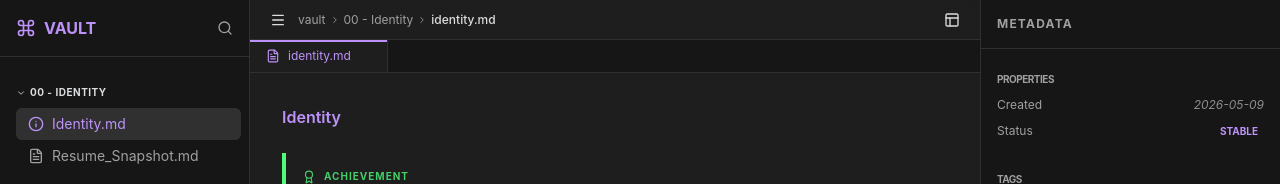
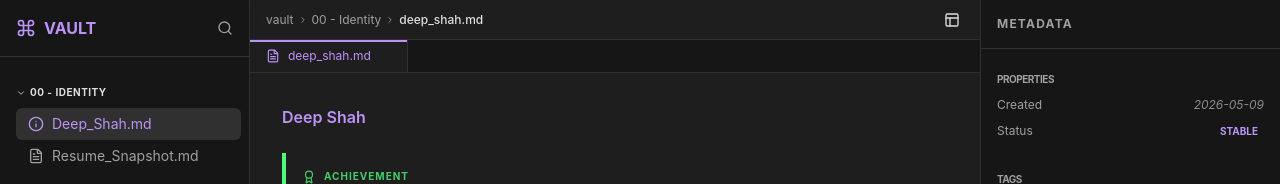
Before and after one commit to DeepShah1406/DeepShah1406.github.io, a React (Vite) app: page / in a window 1280 px wide. Shown: the top 184 px of the page. Built offline with nearby package versions, Linux system fonts and the light colour scheme.

Commit message:
refactor(ui): rename identity to deep_shah, disable sidebar collapse, and enhance 3d node

```diff
--- a/src/App.tsx
+++ b/src/App.tsx
@@ -6,7 +6,7 @@ import { useVaultStore } from './store/useVaultStore'
 import { useNotes } from './hooks/useNotes'
 
 // 00 - Identity
-import identityContent from './vault/00-identity/Identity.md?raw'
+import deepShahContent from './vault/00-identity/Deep_Shah.md?raw'
 import resumeSnapshotContent from './vault/00-identity/Resume_Snapshot.md?raw'
 
 // 01 - Skills
@@ -45,10 +45,10 @@ function App() {
     }
 
     setNotes({
-      'identity': {
-        id: 'identity',
-        title: 'Identity',
-        content: identityContent,
+      'deep_shah': {
+        id: 'deep_shah',
+        title: 'Deep Shah',
+        content: deepShahContent,
         folder: '00 - Identity',
         tags: ['#ai', '#ml', '#automation']
       },
--- a/src/components/graph/GraphView.tsx
+++ b/src/components/graph/GraphView.tsx
@@ -9,7 +9,7 @@ interface GraphNode {
   name: string;
   val: number;
   color?: string;
-  isIdentity?: boolean;
+  isDeepShah?: boolean;
 }
 
 interface GraphLink {
@@ -41,7 +41,6 @@ export const GraphView: React.FC = () => {
     updateDimensions();
     window.addEventListener('resize', updateDimensions);
 
-    // Extract colors from CSS variables
     const style = getComputedStyle(document.documentElement);
     setColors({
       accent: style.getPropertyValue('--accent').trim() || '#bd93f9',
@@ -55,13 +54,13 @@ export const GraphView: React.FC = () => {
   // Prepare graph data
   const graphData = useMemo(() => {
     const nodes: GraphNode[] = Object.values(notes).map(n => {
-      const isIdentity = n.id === 'identity';
+      const isDeepShah = n.id === 'deep_shah';
       return {
         id: n.id,
-        name: isIdentity ? 'Deep Shah' : n.title,
-        val: isIdentity ? 8 : (n.id === activeNoteId ? 4 : 2),
-        color: isIdentity ? colors.identity : (n.id === activeNoteId ? colors.accent : colors.muted),
-        isIdentity
+        name: isDeepShah ? 'Deep Shah' : n.title,
+        val: isDeepShah ? 12 : (n.id === activeNoteId ? 5 : 2), // Keep Deep Shah node largest
+        color: isDeepShah ? colors.identity : (n.id === activeNoteId ? colors.accent : colors.muted),
+        isDeepShah
       };
     });
 
@@ -69,12 +68,12 @@ export const GraphView: React.FC = () => {
     const noteList = Object.values(notes);
 
     noteList.forEach(node => {
-      if (node.id !== 'identity') {
-        links.push({ source: 'identity', target: node.id });
+      if (node.id !== 'deep_shah') {
+        links.push({ source: 'deep_shah', target: node.id });
       }
 
       noteList.forEach(otherNode => {
-        if (node.id !== otherNode.id && node.folder === otherNode.folder && node.id !== 'identity' && otherNode.id !== 'identity') {
+        if (node.id !== otherNode.id && node.folder === otherNode.folder && node.id !== 'deep_shah' && otherNode.id !== 'deep_shah') {
             if (!links.some(l => (l.source === otherNode.id && l.target === node.id))) {
                 links.push({ source: node.id, target: otherNode.id });
             }
@@ -118,15 +117,14 @@ export const GraphView: React.FC = () => {
           nodeThreeObject={(node: any) => {
             const isHovered = hoverNode?.id === node.id;
             const isActive = node.id === activeNoteId;
-            const isIdentity = node.isIdentity;
+            const isDeepShah = node.isDeepShah;
 
-            // Base size calculation
-            let size = isIdentity ? 3 : (isActive ? 2 : 1.2);
-            if (isHovered) size *= 1.3; // Scale up on hover
+            // Base visual size
+            let size = isDeepShah ? 4 : (isActive ? 2.5 : 1.5);
+            if (isHovered) size *= 1.4; // Responsive hover animation
 
             const group = new THREE.Group();
 
-            // Sphere Geometry
             const geometry = new THREE.SphereGeometry(size);
             const material = new THREE.MeshPhongMaterial({
                 color: node.color,
@@ -137,14 +135,13 @@ export const GraphView: React.FC = () => {
             const sphere = new THREE.Mesh(geometry, material);
             group.add(sphere);
 
-            // Glow Effect
-            if (isActive || isIdentity || isHovered) {
-                const glowSize = size * 1.5;
+            if (isActive || isDeepShah || isHovered) {
+                const glowSize = size * 1.6;
                 const glowGeom = new THREE.SphereGeometry(glowSize);
                 const glowMat = new THREE.MeshBasicMaterial({
                     color: node.color,
                     transparent: true,
-                    opacity: isHovered ? 0.3 : 0.15
+                    opacity: isHovered ? 0.35 : 0.18
                 });
                 group.add(new THREE.Mesh(glowGeom, glowMat));
             }
--- a/src/components/layout/MainLayout.tsx
+++ b/src/components/layout/MainLayout.tsx
@@ -123,7 +123,7 @@ export const MainLayout: React.FC<{ children: React.ReactNode }> = ({ children }
 
       <div className="flex-1 overflow-y-auto p-2 scrollbar-thin scrollbar-thumb-obsidian-border">
         <FolderSection title="00 - Identity">
-          <NavItem icon={Info} label="Identity.md" id="identity" />
+          <NavItem icon={Info} label="Deep_Shah.md" id="deep_shah" />
           <NavItem icon={FileText} label="Resume_Snapshot.md" id="resume_snapshot" />
         </FolderSection>
 
@@ -224,6 +224,7 @@ export const MainLayout: React.FC<{ children: React.ReactNode }> = ({ children }
 
   return (
     <div className="flex h-full w-full bg-obsidian-bg text-obsidian-text overflow-hidden font-sans relative">
+      {/* Mobile Sidebar Overlay */}
       <AnimatePresence>
         {isMobile && isSidebarOpen && (
           <motion.div
@@ -236,10 +237,11 @@ export const MainLayout: React.FC<{ children: React.ReactNode }> = ({ children }
         )}
       </AnimatePresence>
 
+      {/* Left Sidebar (250px) - DISABLED COLLAPSE ON DESKTOP */}
       <motion.aside
         initial={false}
         animate={{
-          width: isSidebarOpen ? 250 : 0,
+          width: isMobile ? (isSidebarOpen ? 250 : 0) : 250,
           x: isMobile && !isSidebarOpen ? -250 : 0
         }}
         transition={{ type: 'spring', stiffness: 300, damping: 30 }}
@@ -251,9 +253,13 @@ export const MainLayout: React.FC<{ children: React.ReactNode }> = ({ children }
         <SidebarContent />
       </motion.aside>
 
+      {/* Main Content Area */}
       <main className="flex-1 flex flex-col min-w-0 h-full relative">
+        {/* Toolbar */}
         <header className="h-10 border-b border-obsidian-border flex items-center justify-between px-4 bg-obsidian-bg/50 backdrop-blur-sm z-10 shrink-0">
           <div className="flex items-center gap-2">
+            {/* Show menu button ONLY on mobile or if collapse is needed elsewhere */}
+            {isMobile && (
                 <button
                 onClick={toggleSidebar}
                 className="p-1 hover:bg-obsidian-border rounded transition-colors"
@@ -261,6 +267,7 @@ export const MainLayout: React.FC<{ children: React.ReactNode }> = ({ children }
                 >
                 <Menu size={16} className={cn(!isSidebarOpen && "text-obsidian-accent")} />
                 </button>
+            )}
             <div className="text-xs text-obsidian-text-muted flex items-center gap-1 overflow-hidden">
               <span className="hidden sm:inline">vault</span>
               <ChevronRight size={10} className="hidden sm:inline" />
@@ -280,8 +287,10 @@ export const MainLayout: React.FC<{ children: React.ReactNode }> = ({ children }
           </div>
         </header>
 
+        {/* Tab Bar */}
         <TabBar />
 
+        {/* Editor Area */}
         <div className="flex-1 overflow-y-auto scrollbar-thin scrollbar-thumb-obsidian-border p-4 sm:p-8">
           <div className="max-w-4xl mx-auto w-full">
             {children}
@@ -289,6 +298,7 @@ export const MainLayout: React.FC<{ children: React.ReactNode }> = ({ children }
         </div>
       </main>
 
+      {/* Right Sidebar (300px) */}
       <motion.aside
         initial={false}
         animate={{
@@ -304,6 +314,7 @@ export const MainLayout: React.FC<{ children: React.ReactNode }> = ({ children }
         <MetadataContent />
       </motion.aside>
 
+      {/* Mobile Right Panel Overlay */}
       <AnimatePresence>
         {isMobile && isRightPanelOpen && (
           <motion.div
--- a/src/hooks/useNotes.ts
+++ b/src/hooks/useNotes.ts
@@ -1,7 +1,7 @@
 import { create } from 'zustand';
 
 export type NoteId =
-  | 'identity'
+  | 'deep_shah'
   | 'resume_snapshot'
   | 'python'
   | 'genai_rag'
@@ -29,8 +29,8 @@ interface NotesState {
 }
 
 export const useNotes = create<NotesState>((set) => ({
-  openTabs: ['identity'],
-  activeNoteId: 'identity',
+  openTabs: ['deep_shah'],
+  activeNoteId: 'deep_shah',
 
   openNote: (id) => set((state) => {
     const isTabOpen = state.openTabs.includes(id);
--- a/src/store/useVaultStore.ts
+++ b/src/store/useVaultStore.ts
@@ -24,7 +24,7 @@ interface VaultState {
 }
 
 export const useVaultStore = create<VaultState>((set) => ({
-  activeNoteId: 'identity',
+  activeNoteId: 'deep_shah',
   isSidebarOpen: true,
   isRightPanelOpen: true,
   isFocusMode: false,
--- a/src/vault/00-identity/Identity.md
+++ b/src/vault/00-identity/Deep_Shah.md
@@ -1,4 +1,4 @@
-# Identity
+# Deep Shah
 
 > [!ACHIEVEMENT]
 > **Deep Ashishkumar Shah**
```
Lines whose indentation alone changed are shown as unchanged.
